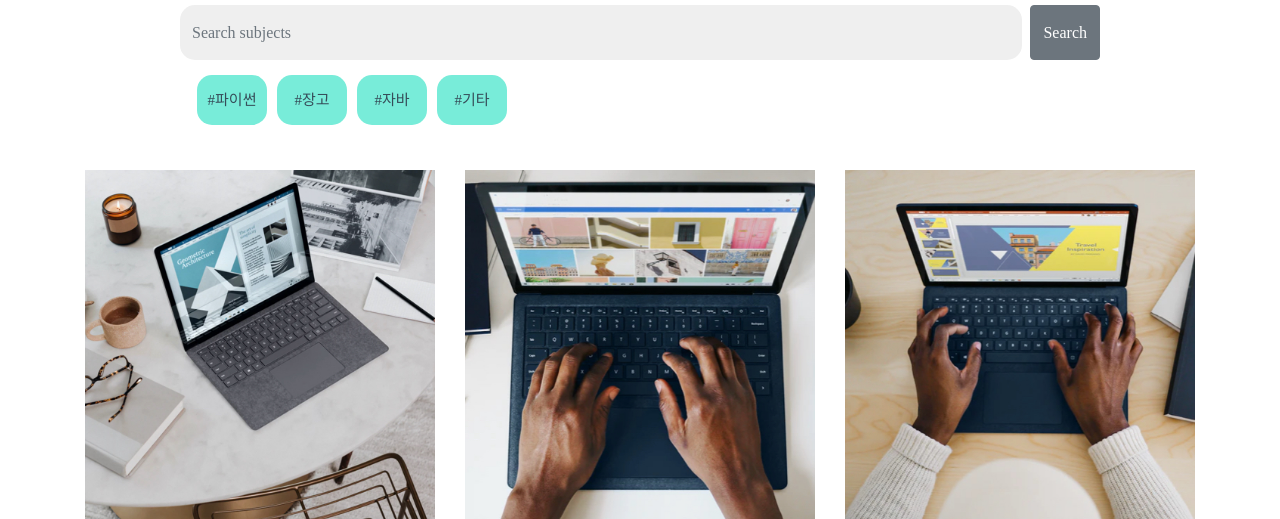
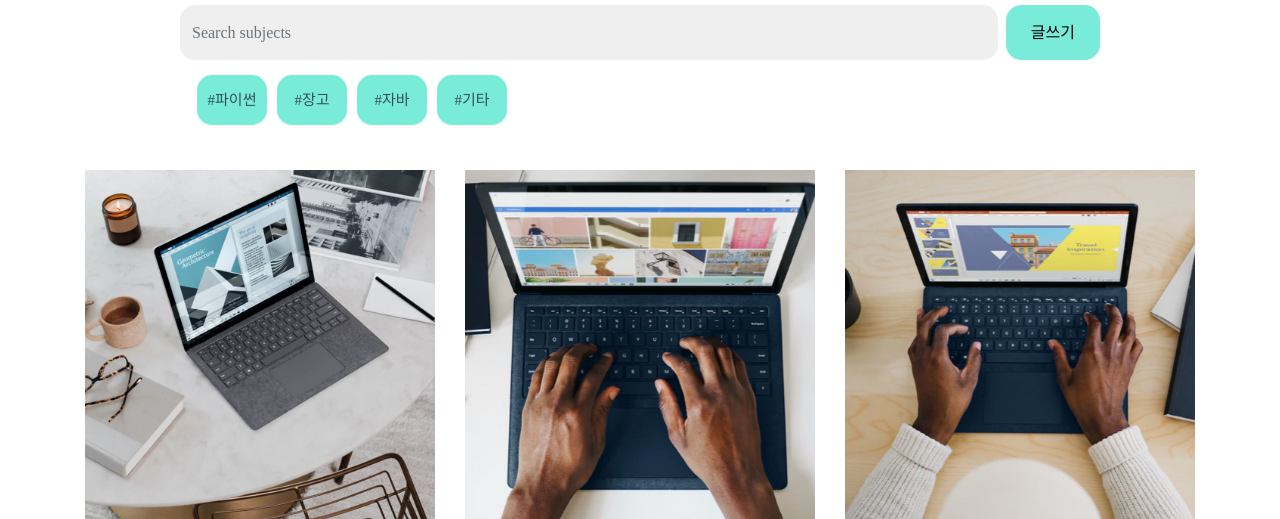
Before and after one commit to vywl0119/Errovler, a Django app: page /Board/board/ in a window 1280 px wide. Shown: the part 99-618 px from the top of the page. Run offline with Django 3.2, Linux system fonts and the light colour scheme; some libraries are stand-ins or nearby versions; some web fonts are replaced.

Commit message:
보드 검색버튼 기능 수정 1차

```diff
--- a/Boardapp/templates/Board/board.html
+++ b/Boardapp/templates/Board/board.html
@@ -77,7 +77,7 @@
               <form action="#" class="d-flex search-form">
                 <span class="icon-"></span>
                 <input type="search" class="form-control mr-2 w-100" placeholder="Search subjects">
-                <input type="submit" class="btn btn-secondary" value="Search">
+                <input type="submit" class="btn btn-primary px-4" value="글쓰기">
 
               </form>
             </div>
```
